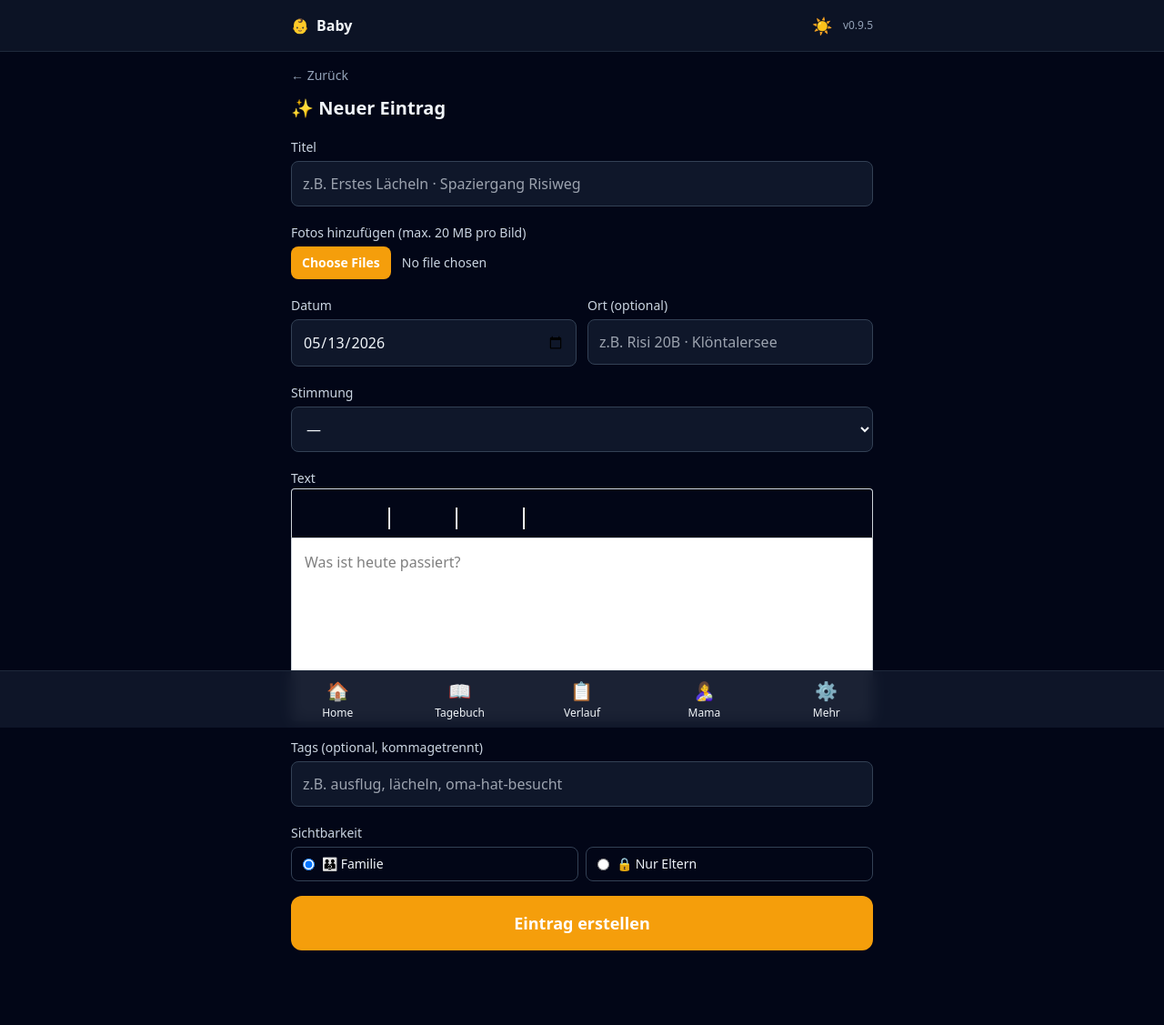
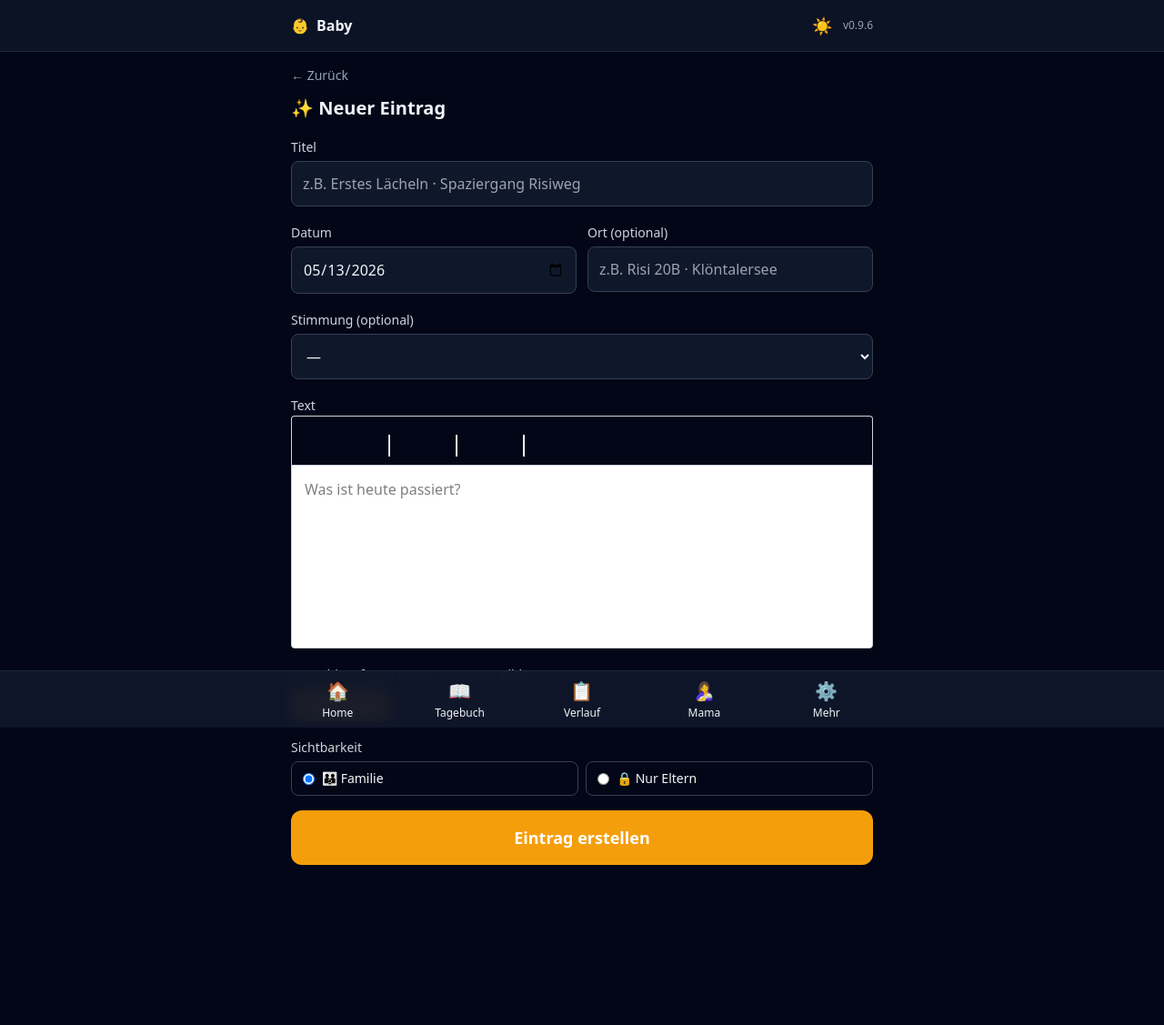
Before and after one commit to rspaelti/homeassistant-babytracker, a FastAPI app: page /journal/new in a window 1280 px wide. Shown: the top 1127 px of the page at 91% size. After the commit the page ends 951 px from the top, so only its background shows below. Run offline with FastAPI, Linux system fonts and the light colour scheme; some libraries are stand-ins or nearby versions.

Commit message:
v0.9.6: Tagebuch – Form-Reihenfolge, Tags raus, Stimmung optional
- Form-Reihenfolge: Titel → Datum/Ort → Stimmung → Text → Fotos →
  Sichtbarkeit. Fotos hinter den Text gezogen.
- Tags-Feld komplett entfernt (Eingabe, Liste-Anzeige, Detail-Anzeige).
  DB-Spalte `journal_entries.tags` per Migration c9e8f1a2d3b4 gedroppt.
  `_parse_tags`/`_format_tags`-Helper aus routes/journal.py entfernt.
- Stimmungs-Label um "(optional)" ergänzt.

Co-Authored-By: Claude Opus 4.7 (1M context) <noreply@anthropic.com>

```diff
--- a/babytracker/config.yaml
+++ b/babytracker/config.yaml
@@ -1,5 +1,5 @@
 name: "Baby-Tracker"
-version: "0.9.5"
+version: "0.9.6"
 slug: babytracker
 description: "Tracking für Wachstum (WHO-Perzentilen), Ernährung, Schlaf, Vitalwerte, Gesundheit und Wochenbett"
 url: "https://github.com/rspaelti/homeassistant-babytracker"
--- a/babytracker/src/babytracker/__init__.py
+++ b/babytracker/src/babytracker/__init__.py
@@ -1,3 +1,3 @@
 """Baby-Tracker."""
 
-__version__ = "0.9.5"
+__version__ = "0.9.6"
--- a/babytracker/src/babytracker/models/journal.py
+++ b/babytracker/src/babytracker/models/journal.py
@@ -18,5 +18,4 @@ class JournalEntry(TimestampMixin, table=True):
     body: str = Field()
     mood: str | None = Field(default=None, max_length=16)
     location: str | None = Field(default=None, max_length=128)
-    tags: str | None = Field(default=None, max_length=500)
     visibility: str = Field(default="family", max_length=16)
--- a/babytracker/src/babytracker/routes/journal.py
+++ b/babytracker/src/babytracker/routes/journal.py
@@ -2,7 +2,6 @@
 
 from __future__ import annotations
 
-import json
 from datetime import datetime
 from pathlib import Path
 
@@ -41,28 +40,6 @@ def _parse_date_to_dt(value: str) -> datetime:
     except ValueError as exc:
         raise HTTPException(status_code=400, detail="Ungültiges Datum") from exc
     return datetime(d.year, d.month, d.day, 0, 0, 0, tzinfo=TZ)
-
-
-def _parse_tags(raw: str) -> str | None:
-    """Kommagetrennt → JSON-Liste-String, leer → None."""
-    if not raw or not raw.strip():
-        return None
-    parts = [p.strip() for p in raw.split(",") if p.strip()]
-    if not parts:
-        return None
-    return json.dumps(parts, ensure_ascii=False)
-
-
-def _format_tags(stored: str | None) -> list[str]:
-    if not stored:
-        return []
-    try:
-        data = json.loads(stored)
-        if isinstance(data, list):
-            return [str(t) for t in data]
-    except (ValueError, TypeError):
-        return []
-    return []
 
 
 def _entry_photos(session: Session, entry_id: int) -> list[Photo]:
@@ -116,7 +93,6 @@ async def journal_list(
             {
                 "entry": e,
                 "happened_local": _to_local(e.happened_at),
-                "tags": _format_tags(e.tags),
                 "cover": cover,
                 "photo_count": photo_count,
             }
@@ -150,7 +126,6 @@ async def journal_new_form(
             "child_name": child.name if child else "Baby",
             "is_edit": False,
             "entry": None,
-            "tags_str": "",
             "happened_local": _today_iso(),
             "photos": [],
         },
@@ -165,7 +140,6 @@ async def journal_create(
     body: str = Form(""),
     mood: str = Form(""),
     location: str = Form(""),
-    tags: str = Form(""),
     visibility: str = Form("family"),
     photos: list[UploadFile] = File(default_factory=list),
     user: CurrentUser = Depends(get_current_user),
@@ -188,7 +162,6 @@ async def journal_create(
         body=body or "",
         mood=mood.strip() or None,
         location=location.strip()[:128] or None,
-        tags=_parse_tags(tags),
         visibility=visibility if visibility in ("family", "parents_only") else "family",
     )
     session.add(entry)
@@ -238,7 +211,6 @@ async def journal_detail(
             "entry": entry,
             "happened_local": _to_local(entry.happened_at),
             "body_html": render_markdown(entry.body),
-            "tags": _format_tags(entry.tags),
             "photos": photos,
         },
     )
@@ -267,7 +239,6 @@ async def journal_edit_form(
             "child_name": child.name if child else "Baby",
             "is_edit": True,
             "entry": entry,
-            "tags_str": ", ".join(_format_tags(entry.tags)),
             "happened_local": happened_local.strftime("%Y-%m-%d") if happened_local else _today_iso(),
             "photos": photos,
         },
@@ -283,7 +254,6 @@ async def journal_update(
     body: str = Form(""),
     mood: str = Form(""),
     location: str = Form(""),
-    tags: str = Form(""),
     visibility: str = Form("family"),
     photos: list[UploadFile] = File(default_factory=list),
     user: CurrentUser = Depends(get_current_user),
@@ -303,7 +273,6 @@ async def journal_update(
     entry.body = body or ""
     entry.mood = mood.strip() or None
     entry.location = location.strip()[:128] or None
-    entry.tags = _parse_tags(tags)
     entry.visibility = visibility if visibility in ("family", "parents_only") else "family"
     session.add(entry)
     session.commit()
--- a/babytracker/src/babytracker/templates/journal/edit.html
+++ b/babytracker/src/babytracker/templates/journal/edit.html
@@ -25,7 +25,45 @@
            class="mt-1 w-full rounded-lg border border-slate-300 dark:border-slate-700 bg-white dark:bg-slate-900 px-3 py-3">
   </label>
 
-  <!-- 2. Fotos -->
+  <!-- 2. Datum + Ort -->
+  <div class="grid grid-cols-1 sm:grid-cols-2 gap-3">
+    <label class="block">
+      <span class="text-sm font-medium text-slate-700 dark:text-slate-300">Datum</span>
+      <input type="date" name="happened_at" required
+             value="{{ happened_local }}"
+             class="mt-1 w-full rounded-lg border border-slate-300 dark:border-slate-700 bg-white dark:bg-slate-900 px-3 py-3">
+    </label>
+    <label class="block">
+      <span class="text-sm font-medium text-slate-700 dark:text-slate-300">Ort (optional)</span>
+      <input type="text" name="location" maxlength="128"
+             value="{{ entry.location or '' if is_edit else '' }}"
+             placeholder="z.B. Risi 20B · Klöntalersee"
+             class="mt-1 w-full rounded-lg border border-slate-300 dark:border-slate-700 bg-white dark:bg-slate-900 px-3 py-3">
+    </label>
+  </div>
+
+  <!-- 3. Stimmung (optional) -->
+  <label class="block">
+    <span class="text-sm font-medium text-slate-700 dark:text-slate-300">Stimmung (optional)</span>
+    {% set mood_value = entry.mood if is_edit else '' %}
+    <select name="mood"
+            class="mt-1 w-full rounded-lg border border-slate-300 dark:border-slate-700 bg-white dark:bg-slate-900 px-3 py-3">
+      <option value="" {% if not mood_value %}selected{% endif %}>—</option>
+      {% for emoji, label in [('😄','😄 sehr gut'),('🙂','🙂 gut'),('😐','😐 neutral'),('😔','😔 nicht so'),('😢','😢 schlecht'),('🥰','🥰 verliebt'),('😴','😴 müde'),('🎉','🎉 Meilenstein')] %}
+      <option value="{{ emoji }}" {% if mood_value == emoji %}selected{% endif %}>{{ label }}</option>
+      {% endfor %}
+    </select>
+  </label>
+
+  <!-- 4. Text -->
+  <label class="block">
+    <span class="text-sm font-medium text-slate-700 dark:text-slate-300">Text</span>
+    <textarea id="journal-body" name="body" rows="8"
+              class="mt-1 w-full rounded-lg border border-slate-300 dark:border-slate-700 bg-white dark:bg-slate-900 px-3 py-2"
+              placeholder="Was ist heute passiert?">{{ entry.body if is_edit else '' }}</textarea>
+  </label>
+
+  <!-- 5. Fotos -->
   <label class="block">
     <span class="text-sm font-medium text-slate-700 dark:text-slate-300">Fotos hinzufügen (max. 20 MB pro Bild)</span>
     <input type="file" name="photos" accept="image/jpeg,image/png,image/webp" multiple
@@ -52,54 +90,7 @@
   </div>
   {% endif %}
 
-  <!-- 3. Wann + Ort -->
-  <div class="grid grid-cols-1 sm:grid-cols-2 gap-3">
-    <label class="block">
-      <span class="text-sm font-medium text-slate-700 dark:text-slate-300">Datum</span>
-      <input type="date" name="happened_at" required
-             value="{{ happened_local }}"
-             class="mt-1 w-full rounded-lg border border-slate-300 dark:border-slate-700 bg-white dark:bg-slate-900 px-3 py-3">
-    </label>
-    <label class="block">
-      <span class="text-sm font-medium text-slate-700 dark:text-slate-300">Ort (optional)</span>
-      <input type="text" name="location" maxlength="128"
-             value="{{ entry.location or '' if is_edit else '' }}"
-             placeholder="z.B. Risi 20B · Klöntalersee"
-             class="mt-1 w-full rounded-lg border border-slate-300 dark:border-slate-700 bg-white dark:bg-slate-900 px-3 py-3">
-    </label>
-  </div>
-
-  <!-- 4. Stimmung -->
-  <label class="block">
-    <span class="text-sm font-medium text-slate-700 dark:text-slate-300">Stimmung</span>
-    {% set mood_value = entry.mood if is_edit else '' %}
-    <select name="mood"
-            class="mt-1 w-full rounded-lg border border-slate-300 dark:border-slate-700 bg-white dark:bg-slate-900 px-3 py-3">
-      <option value="" {% if not mood_value %}selected{% endif %}>—</option>
-      {% for emoji, label in [('😄','😄 sehr gut'),('🙂','🙂 gut'),('😐','😐 neutral'),('😔','😔 nicht so'),('😢','😢 schlecht'),('🥰','🥰 verliebt'),('😴','😴 müde'),('🎉','🎉 Meilenstein')] %}
-      <option value="{{ emoji }}" {% if mood_value == emoji %}selected{% endif %}>{{ label }}</option>
-      {% endfor %}
-    </select>
-  </label>
-
-  <!-- 5. Text -->
-  <label class="block">
-    <span class="text-sm font-medium text-slate-700 dark:text-slate-300">Text</span>
-    <textarea id="journal-body" name="body" rows="8"
-              class="mt-1 w-full rounded-lg border border-slate-300 dark:border-slate-700 bg-white dark:bg-slate-900 px-3 py-2"
-              placeholder="Was ist heute passiert?">{{ entry.body if is_edit else '' }}</textarea>
-  </label>
-
-  <!-- 6. Tags -->
-  <label class="block">
-    <span class="text-sm font-medium text-slate-700 dark:text-slate-300">Tags (optional, kommagetrennt)</span>
-    <input type="text" name="tags" maxlength="500"
-           value="{{ tags_str if is_edit else '' }}"
-           placeholder="z.B. ausflug, lächeln, oma-hat-besucht"
-           class="mt-1 w-full rounded-lg border border-slate-300 dark:border-slate-700 bg-white dark:bg-slate-900 px-3 py-3">
-  </label>
-
-  <!-- 7. Sichtbarkeit -->
+  <!-- 6. Sichtbarkeit -->
   <fieldset class="block">
     <span class="text-sm font-medium text-slate-700 dark:text-slate-300">Sichtbarkeit</span>
     {% set vis = entry.visibility if is_edit else 'family' %}
--- a/babytracker/src/babytracker/templates/journal/list.html
+++ b/babytracker/src/babytracker/templates/journal/list.html
@@ -45,11 +45,6 @@
         {{ card.happened_local.strftime('%a, %d.%m.%Y') }}
         {% if e.location %} · 📍 {{ e.location }}{% endif %}
       </div>
-      {% if card.tags %}
-      <div class="text-xs text-slate-500 dark:text-slate-400 mt-1 truncate">
-        {% for tag in card.tags %}<span class="mr-1">#{{ tag }}</span>{% endfor %}
-      </div>
-      {% endif %}
     </div>
   </a>
   {% endfor %}
```
Also changed, not shown: babytracker/migrations/versions/c9e8f1a2d3b4_remove_journal_tags.py (added, +32 -0 lines), babytracker/src/babytracker/templates/journal/detail.html (+0 -7 lines).
